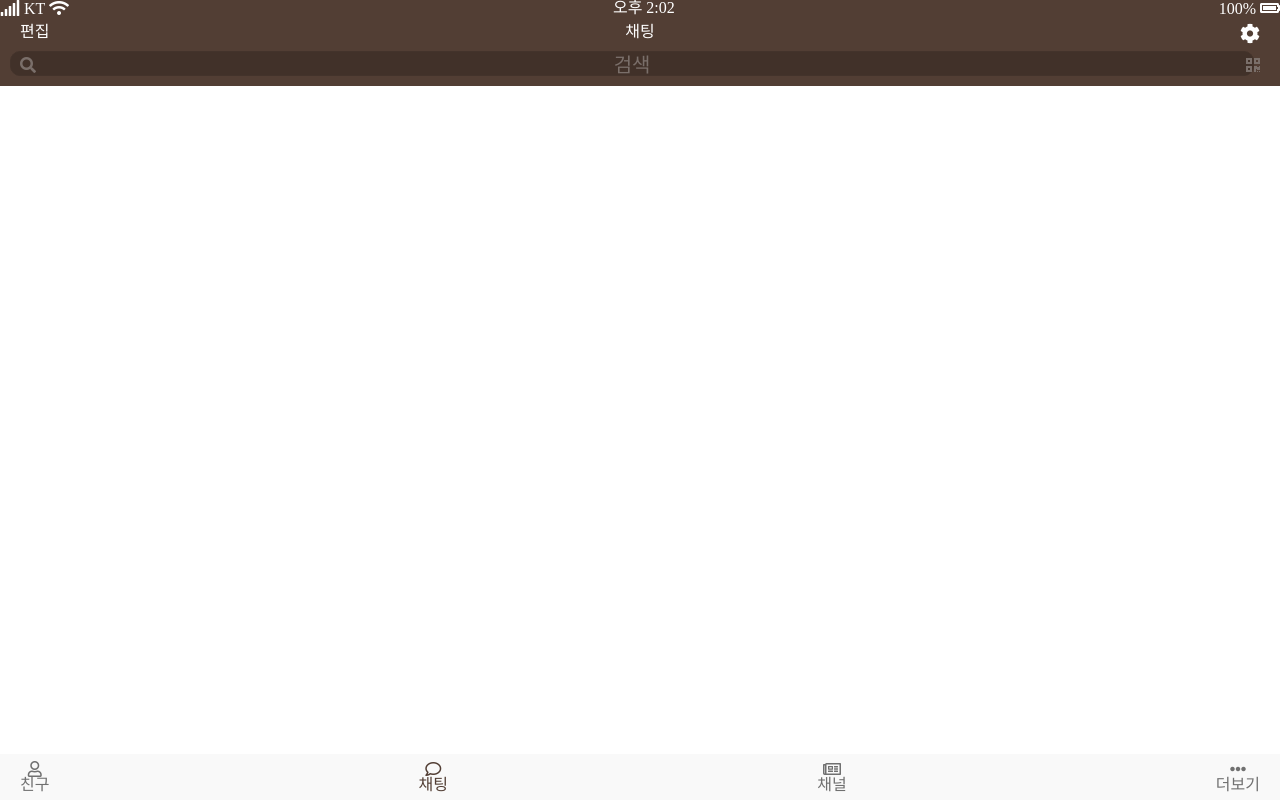
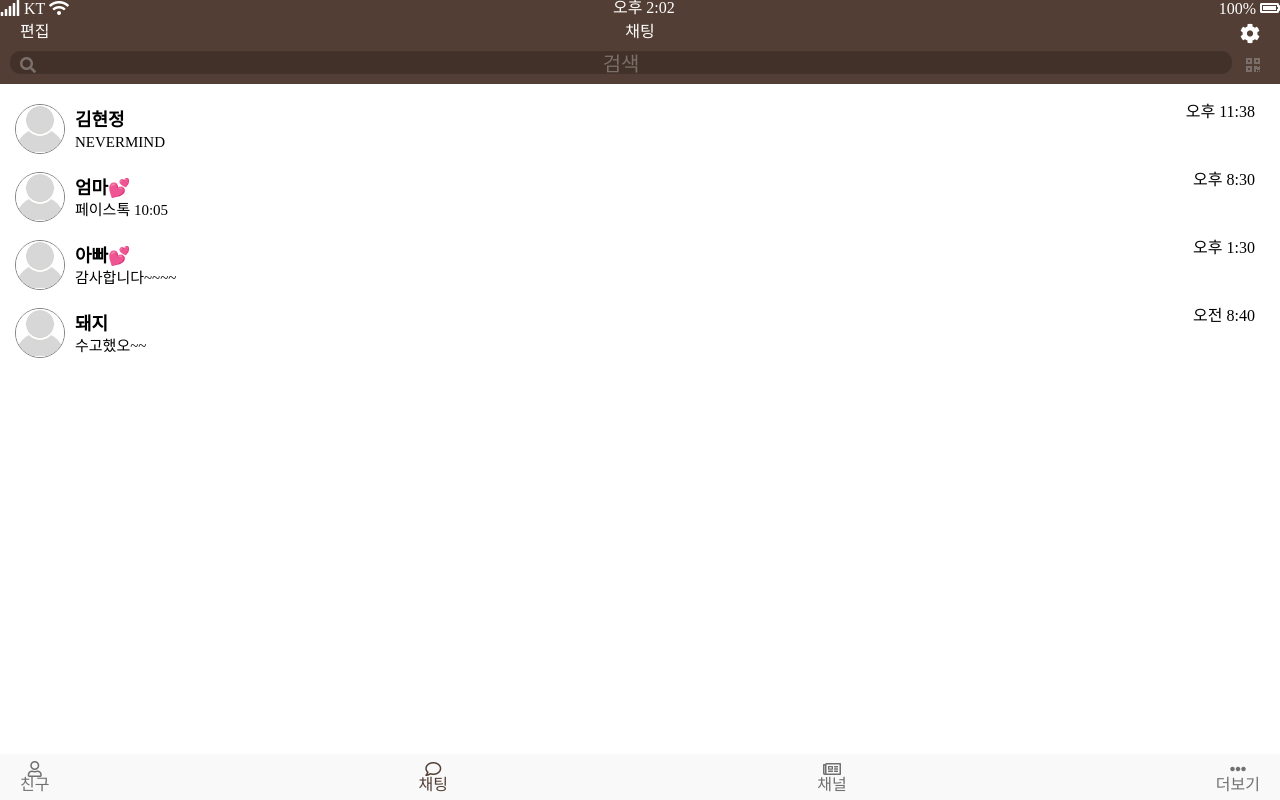
Before and after one commit to hyeonjjeong/project_side, a plain HTML site: page chats.html in a window 1280 px wide. Drawn offline with Linux system fonts and the light colour scheme.

Commit message:
채팅창 만들기 과제(11.13 오전 1:32)

```diff
--- a/chats.html
+++ b/chats.html
@@ -40,7 +40,114 @@
 
   </header>
   <main class="friend">
+      <ul class="chat-list">
+        <li class="chat-room">
+          <a href="#" class="chat_profile-link">
 
+            <div class="chat_contents">
+              <div class="chat-avatar">
+                <img src="./images/user.jpg" alt="" />
+              </div>
+              <div class="text-target">
+                <div class="chat-name">
+                  <span>김현정</span>
+                </div>
+                <div class="chat_text-message">
+                  <span class="text">
+                    NEVERMIND
+                  </span>
+                </div>
+              </div>
+            </div>
+
+            <div class="chat_date">
+                <span class="date">
+                  오후 11:38
+                </span>
+            </div>
+          </a>
+        </li>
+
+        <li class="chat-room">
+          <a href="#" class="chat_profile-link">
+
+            <div class="chat_contents">
+              <div class="chat-avatar">
+                <img src="./images/user.jpg" alt="" />
+              </div>
+              <div class="text-target">
+                <div class="chat-name">
+                  <span>엄마💕</span>
+                </div>
+                <div class="chat_text-message">
+                  <span class="text">
+                    페이스톡 10:05
+                  </span>
+                </div>
+              </div>
+            </div>
+            <div class="chat_date">
+                <span class="date">
+                  오후 8:30
+                </span>
+            </div>
+          </a>
+        </li>
+
+        <li class="chat-room">
+          <a href="#" class="chat_profile-link">
+
+            <div class="chat_contents">
+              <div class="chat-avatar">
+                <img src="./images/user.jpg" alt="" />
+              </div>
+              <div class="text-target">
+                <div class="chat-name">
+                  <span>아빠💕</span>
+                </div>
+                <div class="chat_text-message">
+                  <span class="text">
+                    감사합니다~~~~
+                  </span>
+                </div>
+              </div>
+            </div>
+            <div class="chat_date">
+                <span class="date">
+                  오후 1:30
+                </span>
+            </div>
+          </a>
+        </li>
+
+        <li class="chat-room">
+          <a href="#" class="chat_profile-link">
+
+            <div class="chat_contents">
+              <div class="chat-avatar">
+                <img src="./images/user.jpg" alt="" />
+              </div>
+              <div class="text-target">
+                <div class="chat-name">
+                  <span>돼지</span>
+                </div>
+                <div class="chat_text-message">
+                  <span class="text">
+                    수고했오~~
+                  </span>
+                </div>
+              </div>
+            </div>
+
+            <div class="chat_date">
+                <span class="date">
+                  오전 8:40
+                </span>
+            </div>
+          </a>
+        </li>
+
+      </ul>
   </main>
   <nav>
   	<ul class="nav_menu">
--- /dev/null
+++ b/css/all.css
@@ -0,0 +1,14 @@
+a {
+  text-decoration: none;
+  color: black;
+}
+* {
+  box-sizing: border-box;
+}
+
+main.friend {
+  padding-top: 10px;
+  padding-bottom: 40px;
+  padding-left:15px;
+  padding-right:15px;
+}
--- /dev/null
+++ b/css/chat.css
@@ -0,0 +1,31 @@
+.chat-avatar img{
+  width:50px;
+  height:50px;
+  border-radius:50%;
+  border:solid 1px gray;
+}
+.chat-room a{
+  display:flex;
+  justify-content: space-between;
+  margin-bottom: 15px;
+}
+.chat_contents{
+  display:flex;
+  flex-direction: row;
+  align-items: center;
+}
+.chat-avatar{
+  margin-right:10px;
+}
+.chat_date{
+  margin-right:10px;
+}
+.chat-name{
+  font-size: 18px;
+  font-weight: 777;
+  margin-bottom:5px;
+}
+.text{
+  font-size:15px;
+  margin-top:5px;
+}
--- a/css/friends.css
+++ b/css/friends.css
@@ -1,3 +1,4 @@
+
 .user_profile-avatar img{
   width:50px;
   height:50px;
@@ -12,27 +13,35 @@
 }
 .user_profile-link{
   display:flex;
-  padding:7px 10px;
-  flex-direction:row;
+  justify-content: space-between;
+  align-items: center;
+}
+.user_profile-name{
+  margin-left:10px;
 }
 .user_profile-avatar{
   display: flex;
+  align-items: center;
   padding:7px 3px;
 }
 .user_text-message{
-  display:flex;
+  display:block;
   padding:7px 3px;
 }
 .friend_profile-link{
   display:flex;
-  padding:7px 10px;
-  flex-direction:row;
+  justify-content: space-between;
+  align-items: center;
 }
 .friend_profile-avatar{
   display:flex;
+  align-items: center;
   padding:7px 3px;
 }
 .friend_text-message{
-  display:flex;
+  display:block;
   padding:7px 10px;
 }
+.friend_profile-name{
+  margin-left:10px;
+}
--- a/css/style.css
+++ b/css/style.css
@@ -2,3 +2,5 @@
 @import "header.css";
 @import "navigation.css";
 @import "friends.css";
+@import "chat.css";
+@import "all.css";
```
Also changed, not shown: index.html (+1 -1 lines).
